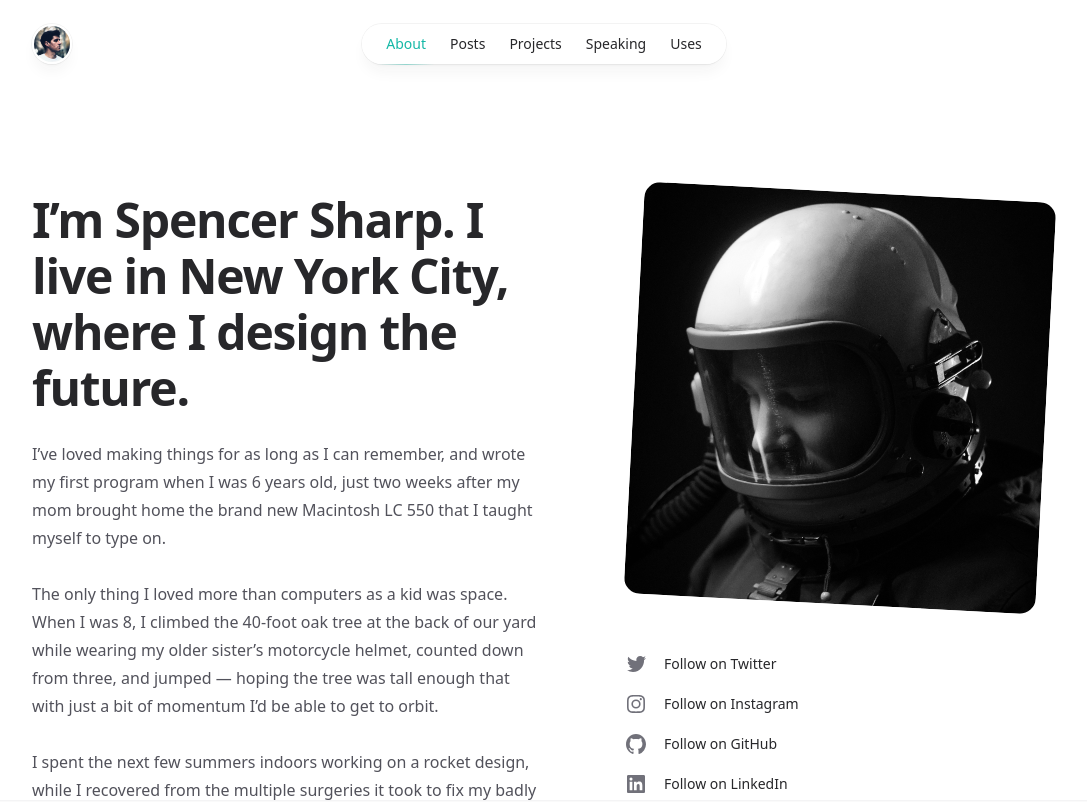
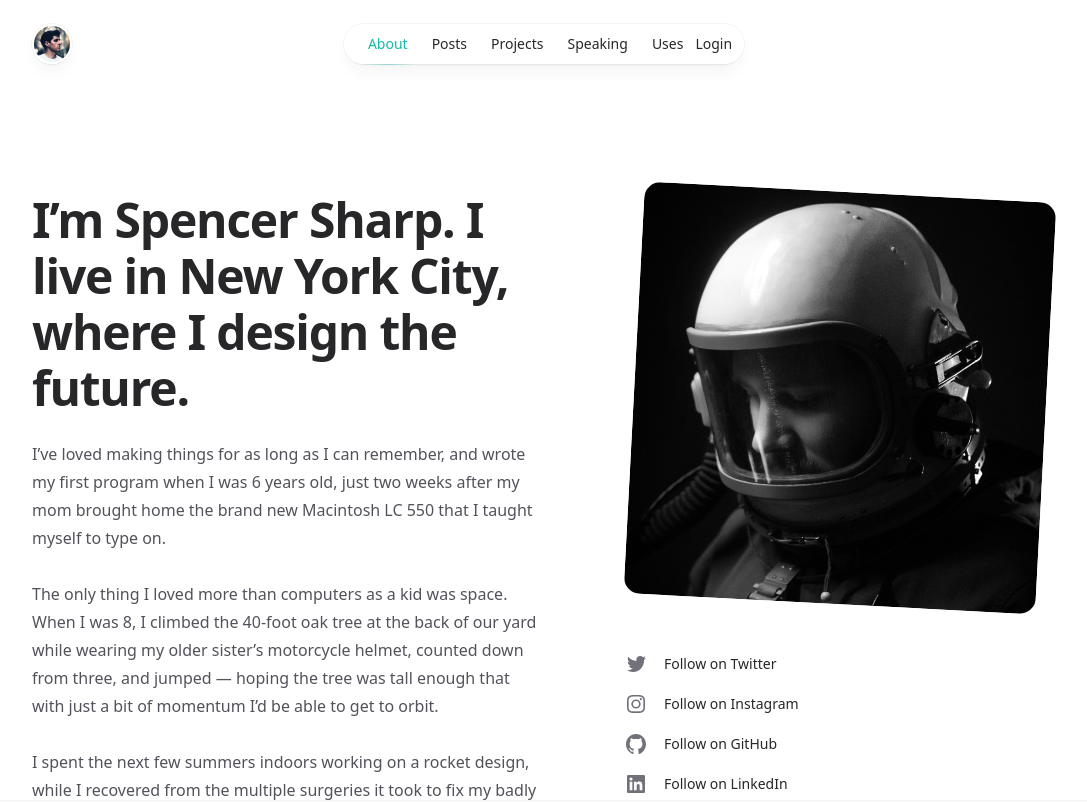
Before and after one commit to pixeltree/MyFirstBlogFrontEnd-Key, a Next.js app: page /about in a window 1280 px wide. Shown: the top 802 px of the page, without its empty margins (96-1183 px from the left). Built offline with nearby package versions, Linux system fonts and the light colour scheme; no server answers.

Commit message:
Add auth using Auth0

```diff
--- a/package.json
+++ b/package.json
@@ -10,6 +10,7 @@
   },
   "browserslist": "defaults, not ie <= 11",
   "dependencies": {
+    "@auth0/auth0-react": "^2.0.0",
     "@headlessui/react": "^1.7.2",
     "@mapbox/rehype-prism": "^0.8.0",
     "@mdx-js/loader": "^2.1.5",
--- a/src/components/Header.jsx
+++ b/src/components/Header.jsx
@@ -1,3 +1,4 @@
+import { Fragment, useEffect, useRef } from 'react'
 import Image from 'next/image'
 import Link from 'next/link'
 import { useRouter } from 'next/router'
@@ -5,8 +6,8 @@ import { Popover, Transition } from '@headlessui/react'
 import clsx from 'clsx'
 
 import { Container } from '@/components/Container'
+import LoginLogoutLink from "@/components/LoginLogoutLink"
 import avatarImage from '@/images/avatar.jpg'
-import { Fragment, useEffect, useRef } from 'react'
 
 function CloseIcon(props) {
   return (
@@ -94,6 +95,7 @@ function MobileNavigation(props) {
                 <MobileNavItem href="/projects">Projects</MobileNavItem>
                 <MobileNavItem href="/speaking">Speaking</MobileNavItem>
                 <MobileNavItem href="/uses">Uses</MobileNavItem>
+                <LoginLogoutLink />
               </ul>
             </nav>
           </Popover.Panel>
@@ -135,6 +137,7 @@ function DesktopNavigation(props) {
         <NavItem href="/projects">Projects</NavItem>
         <NavItem href="/speaking">Speaking</NavItem>
         <NavItem href="/uses">Uses</NavItem>
+        <LoginLogoutLink />
       </ul>
     </nav>
   )
--- /dev/null
+++ b/src/components/LoginLogoutLink.jsx
@@ -0,0 +1,31 @@
+import { useAuth0 } from "@auth0/auth0-react"
+
+const LoginButton = () => {
+  const { loginWithRedirect } = useAuth0()
+
+  return <button onClick={() => loginWithRedirect()} className="whitespace-nowrap">
+    Login
+  </button>
+};
+
+const LogoutButton = () => {
+  const { logout } = useAuth0()
+
+  return (
+    <button onClick={() => logout({ returnTo: window.location.origin })} className="whitespace-nowrap">
+      Log out
+    </button>
+  )
+}
+
+const LoginLogoutLink = () => {
+  const { isAuthenticated } = useAuth0()
+
+  return (
+    isAuthenticated ?
+      <LogoutButton /> :
+      <LoginButton />
+  )
+}
+
+export default LoginLogoutLink
--- a/src/pages/_app.jsx
+++ b/src/pages/_app.jsx
@@ -1,4 +1,5 @@
 import { useEffect, useRef } from 'react'
+import { Auth0Provider } from "@auth0/auth0-react";
 
 import { Header } from '@/components/Header'
 import { Footer } from '@/components/Footer'
@@ -27,11 +28,17 @@ export default function App({ Component, pageProps, router }) {
         </div>
       </div>
       <div className="relative">
+        <Auth0Provider
+          domain={process.env.NEXT_PUBLIC_AUTH0_ISSUER_BASE_URL}
+          clientId={process.env.NEXT_PUBLIC_AUTH0_CLIENT_ID}
+          redirectUri={process.env.NEXT_PUBLIC_AUTH0_BASE_URL}
+        >
         <Header />
         <main>
           <Component previousPathname={previousPathname} {...pageProps} />
         </main>
         <Footer />
+        </Auth0Provider>
       </div>
     </>
   )
```
Also changed, not shown: 2 other files (tests, documents, lock files or other folders).
